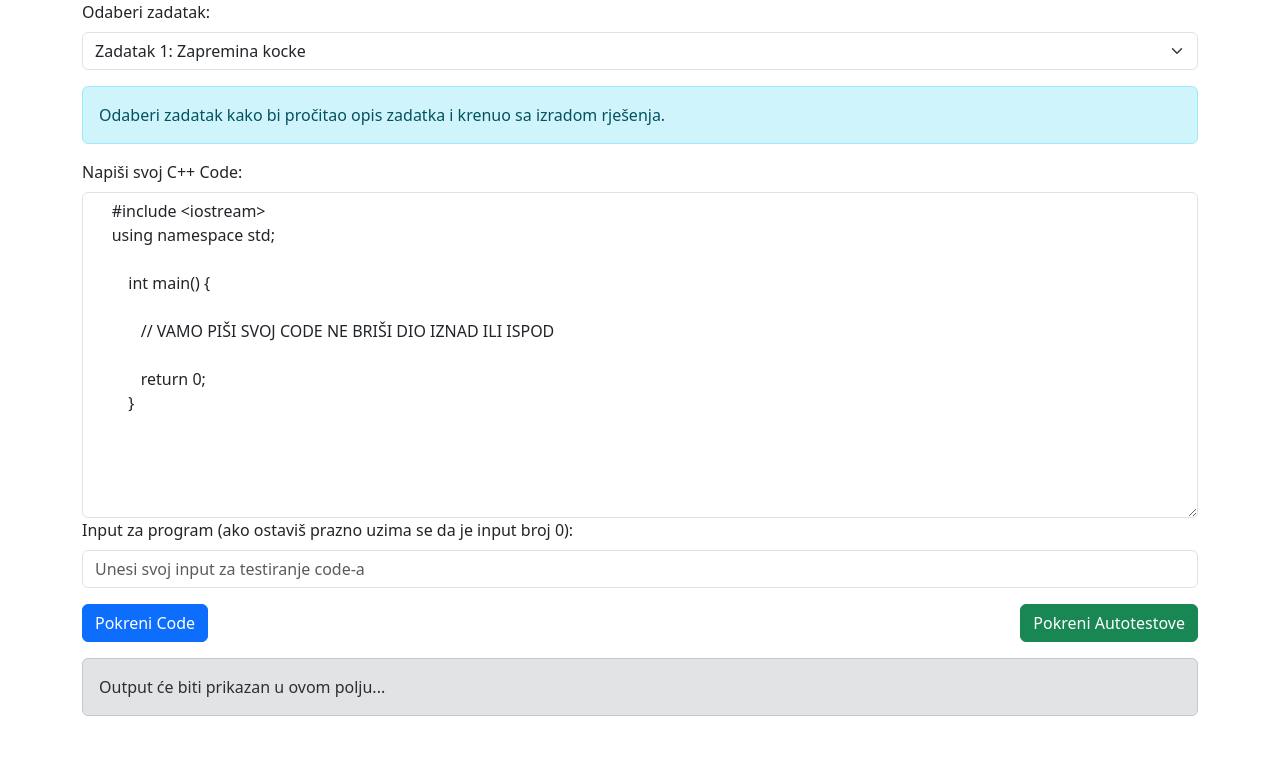
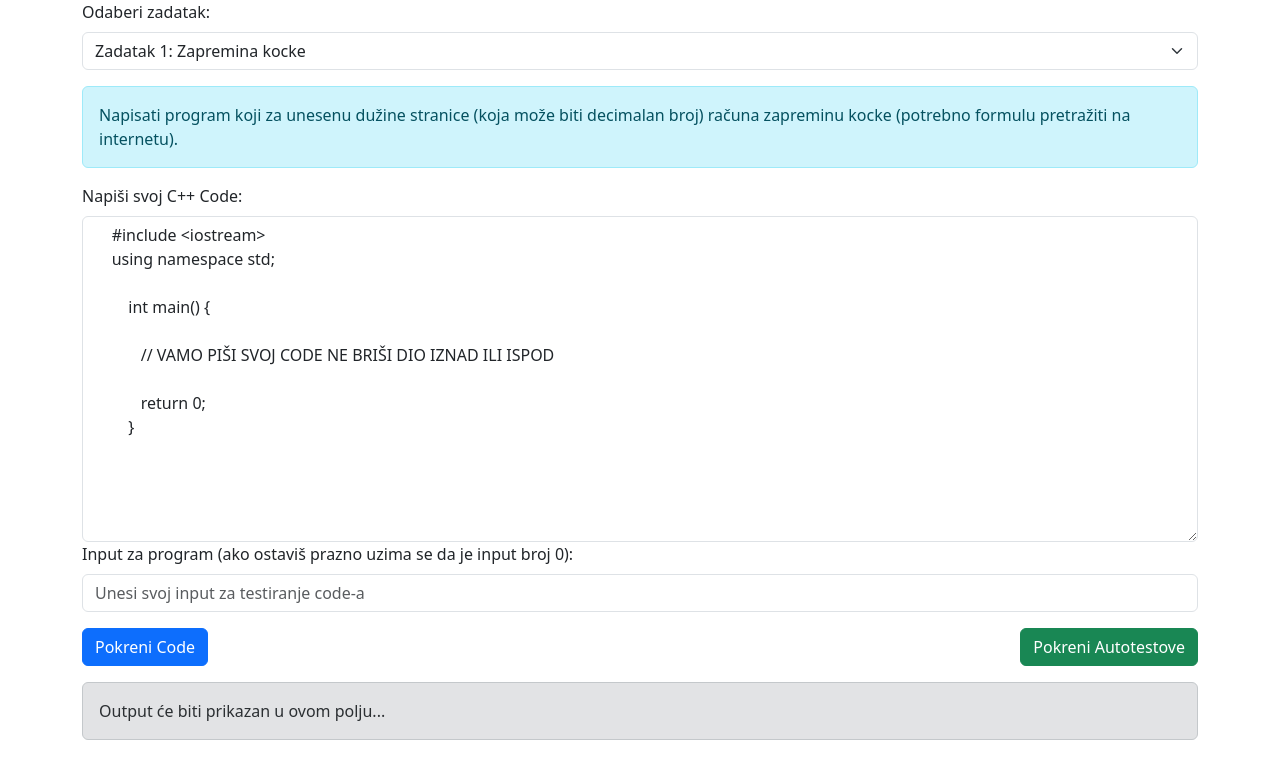
Before and after one commit to nihadm97/cpp2, a plain HTML site: page index.html in a window 1280 px wide. Drawn offline with nearby package versions, Linux system fonts and the light colour scheme.

Commit message:
Update index.html

```diff
--- a/index.html
+++ b/index.html
@@ -227,7 +227,7 @@
       document.getElementById('output').textContent = "Output će biti prikazan u ovom polju..."
     }
 
-    //loadExercise();
+    loadExercise();
   </script>
 </body>
 </html>
```
